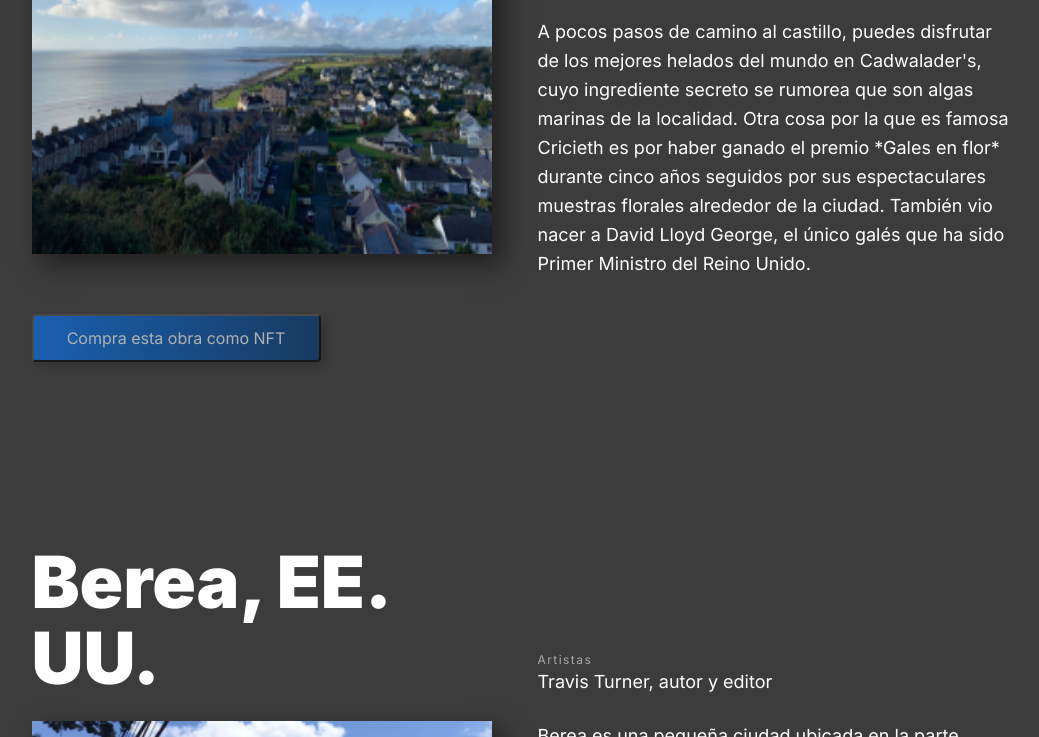
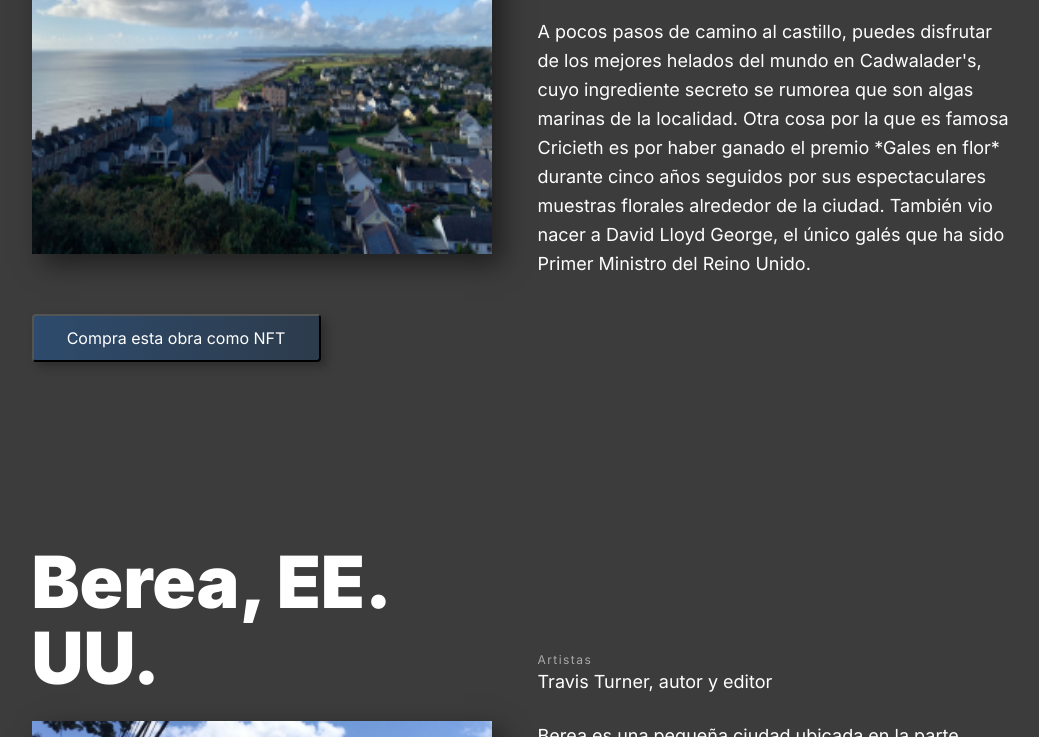
Before and after one commit to IJorge-GonzalezI/web_project_homeland, a plain HTML site: page index.html in a window 1280 px wide. In both pictures the pointer is over the button 291 px from the left and 3323 px from the top of the page. Shown: the part 2986-3723 px from the top of the page, without its empty margins (115-1154 px from the left). Drawn offline with Linux system fonts and the light colour scheme.

Commit message:
Nuevos cambios en gradient

```diff
--- a/blocks/places.css
+++ b/blocks/places.css
@@ -79,12 +79,16 @@
   gap: 10px;
   background: linear-gradient(90deg, #0278fe 0%, #003a7b 99.98%);
   box-shadow: 5px 5px 10px #00000040;
-  color: white;
+  color: #fff;
   margin-top: 35px;
 }
 
 .places__place-button:hover {
-  opacity: 60%;
+  background: linear-gradient(
+    90deg,
+    rgba(2, 120, 254, 0.25) 0%,
+    rgba(0, 58, 123, 0.25) 99.98%
+  );
 }
 
 #puntero-uno {
```
